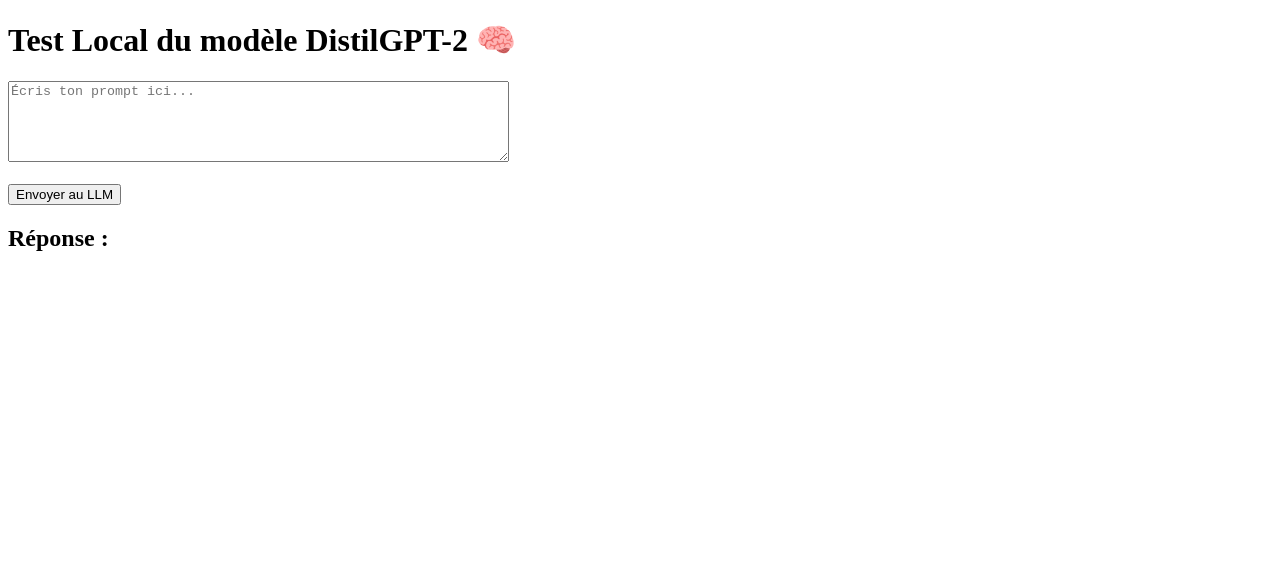
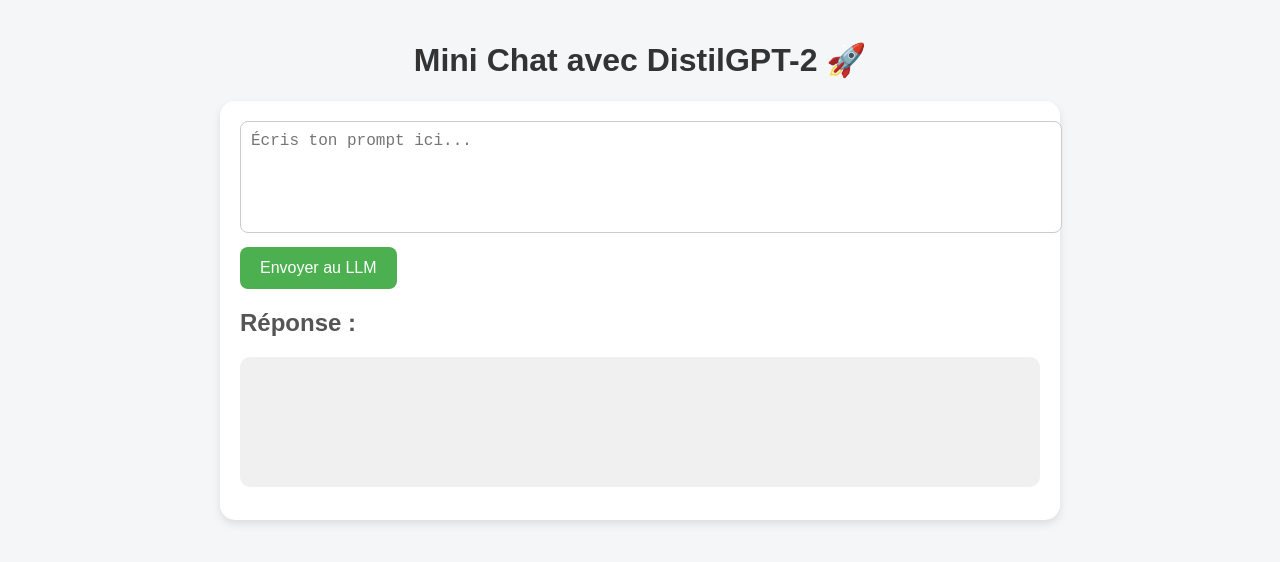
Before and after one commit to Leo62-glitch/TinyLlama, a plain HTML site: page index.html in a window 1280 px wide. Drawn offline with Linux system fonts and the light colour scheme.

Commit message:
Update index.html

```diff
--- a/index.html
+++ b/index.html
@@ -3,15 +3,78 @@
 <head>
     <meta charset="UTF-8">
     <title>Mini Chat avec DistilGPT-2 🚀</title>
+    <style>
+        body {
+            background-color: #f4f6f8;
+            font-family: Arial, sans-serif;
+            margin: 0;
+            padding: 20px;
+        }
+
+        h1 {
+            text-align: center;
+            color: #333;
+        }
+
+        .chat-container {
+            background-color: white;
+            max-width: 800px;
+            margin: 20px auto;
+            padding: 20px;
+            border-radius: 15px;
+            box-shadow: 0 4px 8px rgba(0,0,0,0.1);
+        }
+
+        textarea {
+            width: 100%;
+            padding: 10px;
+            font-size: 16px;
+            border: 1px solid #ccc;
+            border-radius: 8px;
+            resize: none;
+        }
+
+        button {
+            background-color: #4CAF50;
+            color: white;
+            border: none;
+            padding: 12px 20px;
+            margin-top: 10px;
+            font-size: 16px;
+            cursor: pointer;
+            border-radius: 8px;
+            transition: background-color 0.3s;
+        }
+
+        button:hover {
+            background-color: #45a049;
+        }
+
+        h2 {
+            margin-top: 20px;
+            color: #555;
+        }
+
+        pre {
+            background-color: #f0f0f0;
+            padding: 15px;
+            border-radius: 10px;
+            white-space: pre-wrap;
+            word-wrap: break-word;
+            min-height: 100px;
+        }
+    </style>
 </head>
 <body>
-    <h1>Test Local du modèle DistilGPT-2 🧠</h1>
+    <h1>Mini Chat avec DistilGPT-2 🚀</h1>
 
-    <textarea id="prompt" rows="5" cols="60" placeholder="Écris ton prompt ici..."></textarea><br><br>
-    <button onclick="handleClick()">Envoyer au LLM</button>
+    <div class="chat-container">
+        <textarea id="prompt" rows="5" placeholder="Écris ton prompt ici..."></textarea><br>
+        <button onclick="handleClick()">Envoyer au LLM</button>
 
-    <h2>Réponse :</h2>
-    <pre id="response"></pre>
+        <h2>Réponse :</h2>
+        <pre id="response"></pre>
+    </div>
 
     <script type="module">
         import { pipeline } from 'https://cdn.jsdelivr.net/npm/@xenova/transformers@2.5.0';
@@ -43,9 +106,8 @@
             document.getElementById('response').innerText = out[0].generated_text;
         }
 
-        // Initialisation
         init();
-        window.handleClick = handleClick; // Nécessaire pour que le bouton fonctionne
+        window.handleClick = handleClick;
     </script>
 </body>
 </html>
```
